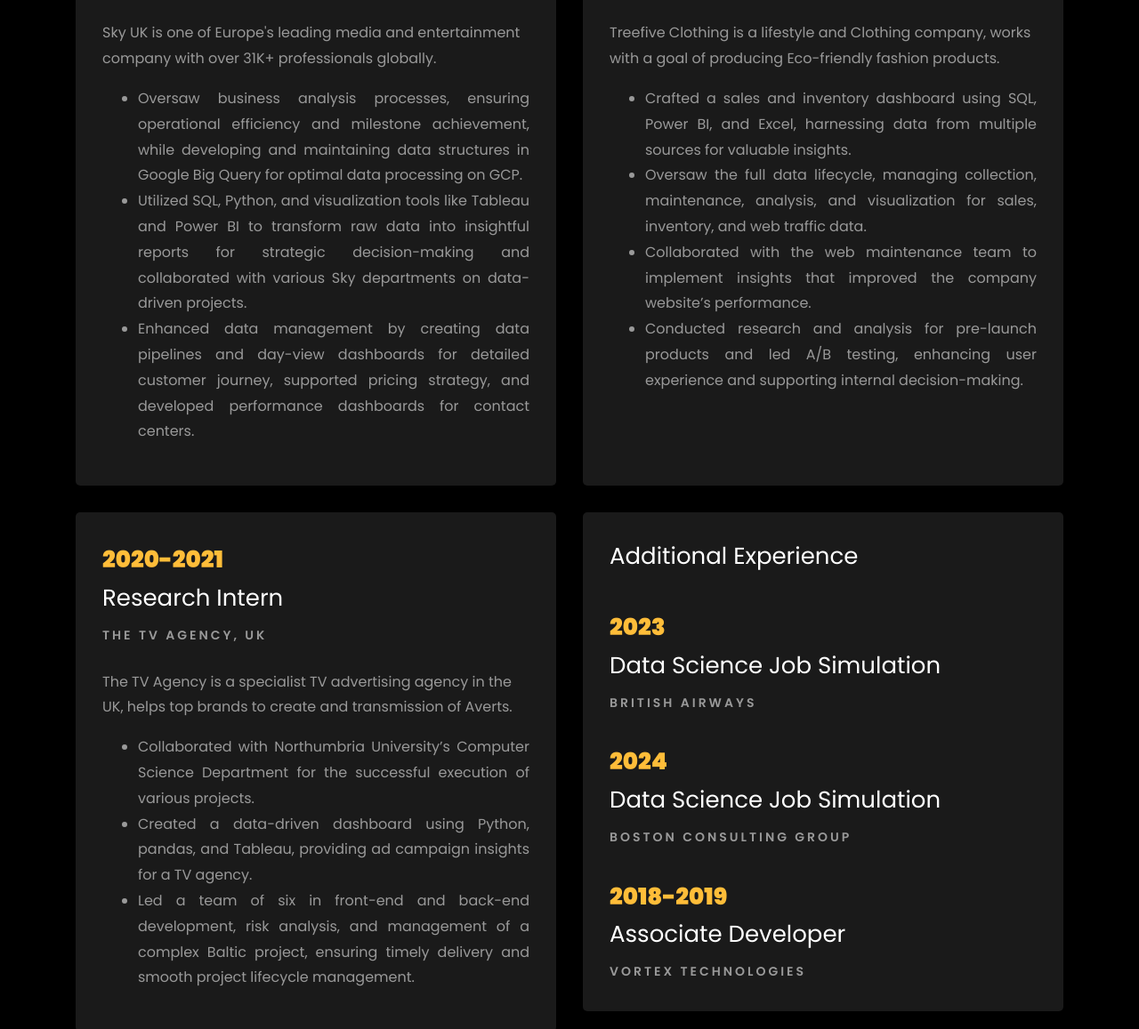
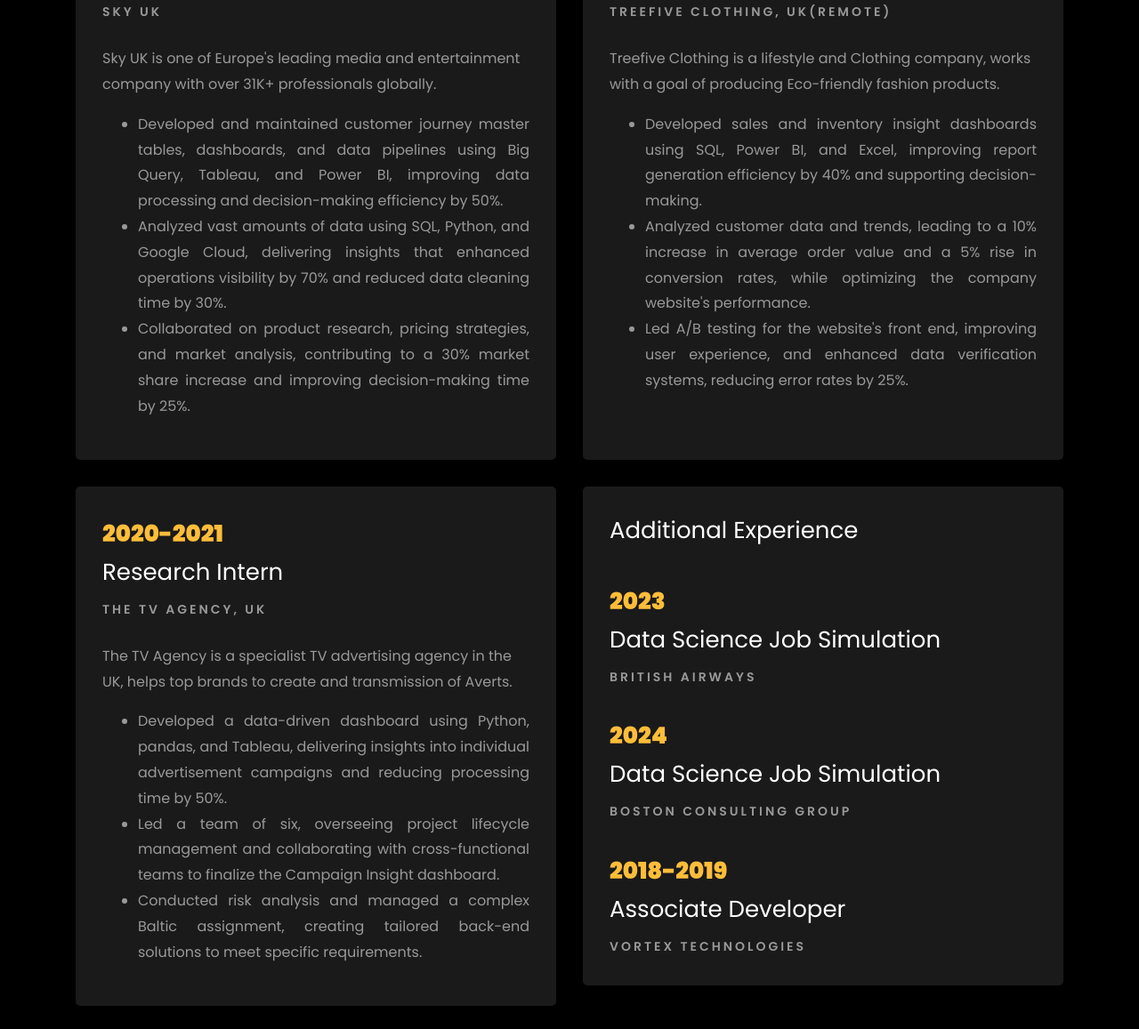
Before and after one commit to HarshaEadara/harshaeadara.github.io, a plain HTML site: page index.html in a window 1280 px wide. Shown: the part 2240-3397 px from the top of the page at 89% size. Drawn offline with Linux system fonts and the light colour scheme; animation ran at ten frames a second; files whose address does not match are found by name.

Commit message:
Update index.html

```diff
--- a/index.html
+++ b/index.html
@@ -281,10 +281,10 @@
 
 								<p style="text-align: justify;" >With over 3 years of comprehensive experience in the field of data analytics  & sciences, accompanied by a masters's degree in Advanced Computer Science.
 									Proficient in data analysis, Data engineering, hypothesis testing, customer behaviour analysis, &amp; machine learning.
-									Demonstrated success in leading impactful projects and providing effective mentorship.</p>
+									Demonstrated success in leading impactful projects and providing effective mentorship, consistently delivering actionable insights and fostering innovation.</p>
 								<ul class="about-info mt-4 px-md-0 px-2">
 									<li class="d-flex"><span>Profile:</span> <span>Data Science &amp; Analytics</span></li>
-									<li class="d-flex"><span>Domain:</span> <span>Retail, HR, Product, Ecommerce &amp; Reserch</span></li>
+									<li class="d-flex"><span>Domain:</span> <span>Retail, HR, Customer, Product, Ecommerce &amp; Reserch</span></li>
 									<li class="d-flex"><span>Education:</span> <span>Masters in Advanced Computer Science</span></li>
 									<li class="d-flex"><span>Language:</span> <span>English, Telugu</span></li>
 									<li class="d-flex"><span>BI Tools:</span> <span>Tableau, Microsoft Power BI, Looker &amp; Looker Studio</span></li>
@@ -338,9 +338,9 @@
 						<span class="position">Sky UK</span>
 						<p class="mt-4">Sky UK is one of Europe's leading media and entertainment company with over 31K+ professionals globally.
 							<ul>
-								<li style="text-align: justify;">Oversaw business analysis processes, ensuring operational efficiency and milestone achievement, while developing and maintaining data structures in Google Big Query for optimal data processing on GCP.</li>
-								<li style="text-align: justify;">Utilized SQL, Python, and visualization tools like Tableau and Power BI to transform raw data into insightful reports for strategic decision-making and collaborated with various Sky departments on data-driven projects.</li>
-								<li style="text-align: justify;">Enhanced data management by creating data pipelines and day-view dashboards for detailed customer journey, supported pricing strategy, and developed performance dashboards for contact centers.</li>
+								<li style="text-align: justify;">Developed and maintained customer journey master tables, dashboards, and data pipelines using Big Query, Tableau, and Power BI, improving data processing and decision-making efficiency by 50%.</li>
+								<li style="text-align: justify;">Analyzed vast amounts of data using SQL, Python, and Google Cloud, delivering insights that enhanced operations visibility by 70% and reduced data cleaning time by 30%.</li>
+								<li style="text-align: justify;">Collaborated on product research, pricing strategies, and market analysis, contributing to a 30% market share increase and improving decision-making time by 25%.</li>
 							</ul>
 						</p>
 					</div>
@@ -354,13 +354,12 @@
 						<span class="position">TreeFive Clothing, UK(Remote)</span>
 						<p class="mt-4">Treefive Clothing is a lifestyle and Clothing company, works with a goal of producing Eco-friendly fashion products.
 							<ul>
-								<li style="text-align: justify;">Crafted a sales and inventory dashboard using SQL, Power BI, and Excel, harnessing data from multiple sources for valuable insights.</li>
-								<li style="text-align: justify;">Oversaw the full data lifecycle, managing collection, maintenance, analysis, and visualization for sales, inventory, and web traffic data.</li>
-								<li style="text-align: justify;">Collaborated with the web maintenance team to implement insights that improved the company website’s performance.</li>
-								<li style="text-align: justify;">Conducted research and analysis for pre-launch products and led A/B testing, enhancing user experience and supporting internal decision-making.
+								<li style="text-align: justify;">Developed sales and inventory insight dashboards using SQL, Power BI, and Excel, improving report generation efficiency by 40% and supporting decision-making.</li>
+								<li style="text-align: justify;">Analyzed customer data and trends, leading to a 10% increase in average order value and a 5% rise in conversion rates, while optimizing the company website's performance.</li>
+								<li style="text-align: justify;">Led A/B testing for the website's front end, improving user experience, and enhanced data verification systems, reducing error rates by 25%.</li>
+								<!-- <li style="text-align: justify;">Conducted research and analysis for pre-launch products and led A/B testing, enhancing user experience and supporting internal decision-making. -->
 								</li>
 								<br>
-							    <br>
 							</ul>
 						</p>
 					</div>
@@ -373,9 +372,9 @@
 						<span class="position">The TV Agency, UK</span>
 						<p class="mt-4">The TV Agency is a specialist TV advertising agency in the UK, helps top brands to create and transmission of Averts.
 							<ul>
-								<li style="text-align: justify;">Collaborated with Northumbria University’s Computer Science Department for the successful execution of various projects.</li>
-								<li style="text-align: justify;">Created a data-driven dashboard using Python, pandas, and Tableau, providing ad campaign insights for a TV agency.</li>
-								<li style="text-align: justify;">Led a team of six in front-end and back-end development, risk analysis, and management of a complex Baltic project, ensuring timely delivery and smooth project lifecycle management.</li>
+								<li style="text-align: justify;">Developed a data-driven dashboard using Python, pandas, and Tableau, delivering insights into individual advertisement campaigns and reducing processing time by 50%.</li>
+								<li style="text-align: justify;">Led a team of six, overseeing project lifecycle management and collaborating with cross-functional teams to finalize the Campaign Insight dashboard.</li>
+								<li style="text-align: justify;">Conducted risk analysis and managed a complex Baltic assignment, creating tailored back-end solutions to meet specific requirements.</li>
 							</ul>
 						</p>
 
@@ -396,7 +395,7 @@
 						<br><br>
 						<span class="date">2018-2019</span>
 						<h2>Associate Developer</h2>
-						<span class="position">Vortex Technologies</span>
+						<span class="position">Vortex Technologies </span>
 
 
 					</div>
@@ -465,7 +464,7 @@
 
     		<div class="row justify-content-center mt-5">
     			<div class="col-md-6 text-center ftco-animate">
-    				<p><a href="https://drive.google.com/file/d/1Xl9xy8csyAJa1PV89DDNWurD_cdOhWsN/view?usp=sharing" class="btn btn-primary py-4 px-5">View Full CV</a></p>
+    				<p><a href="https://drive.google.com/file/d/1YoVmW-kysSmV1V247bjLbbDFI_gm0AaZ/view?usp=sharing" target="_blank" class="btn btn-primary py-4 px-5">View Full CV</a></p>
     			</div>
     		</div>
     	</div>
@@ -647,10 +646,10 @@
           <div class="col-md-6 col-lg-3 d-flex ftco-animate">
           	<div class="align-self-stretch box p-4 text-center">
           		<div class="icon d-flex align-items-center justify-content-center">
-					<a href="https://drive.google.com/file/d/1Xl9xy8csyAJa1PV89DDNWurD_cdOhWsN/view?usp=sharing"><span class="icon-globe"></span></a>
+					<a href="https://drive.google.com/file/d/1YoVmW-kysSmV1V247bjLbbDFI_gm0AaZ/view?usp=sharing"><span class="icon-globe"></span></a>
           		</div>
           		<h3 class="mb-4">Download Resume</h3>
-	            <p><a href="https://drive.google.com/file/d/1Xl9xy8csyAJa1PV89DDNWurD_cdOhWsN/view?usp=sharing">Resume/CV</a></p>
+	            <p><a href="https://drive.google.com/file/d/1YoVmW-kysSmV1V247bjLbbDFI_gm0AaZ/view?usp=sharing">Resume/CV</a></p>
 	          </div>
           </div>
 
```
